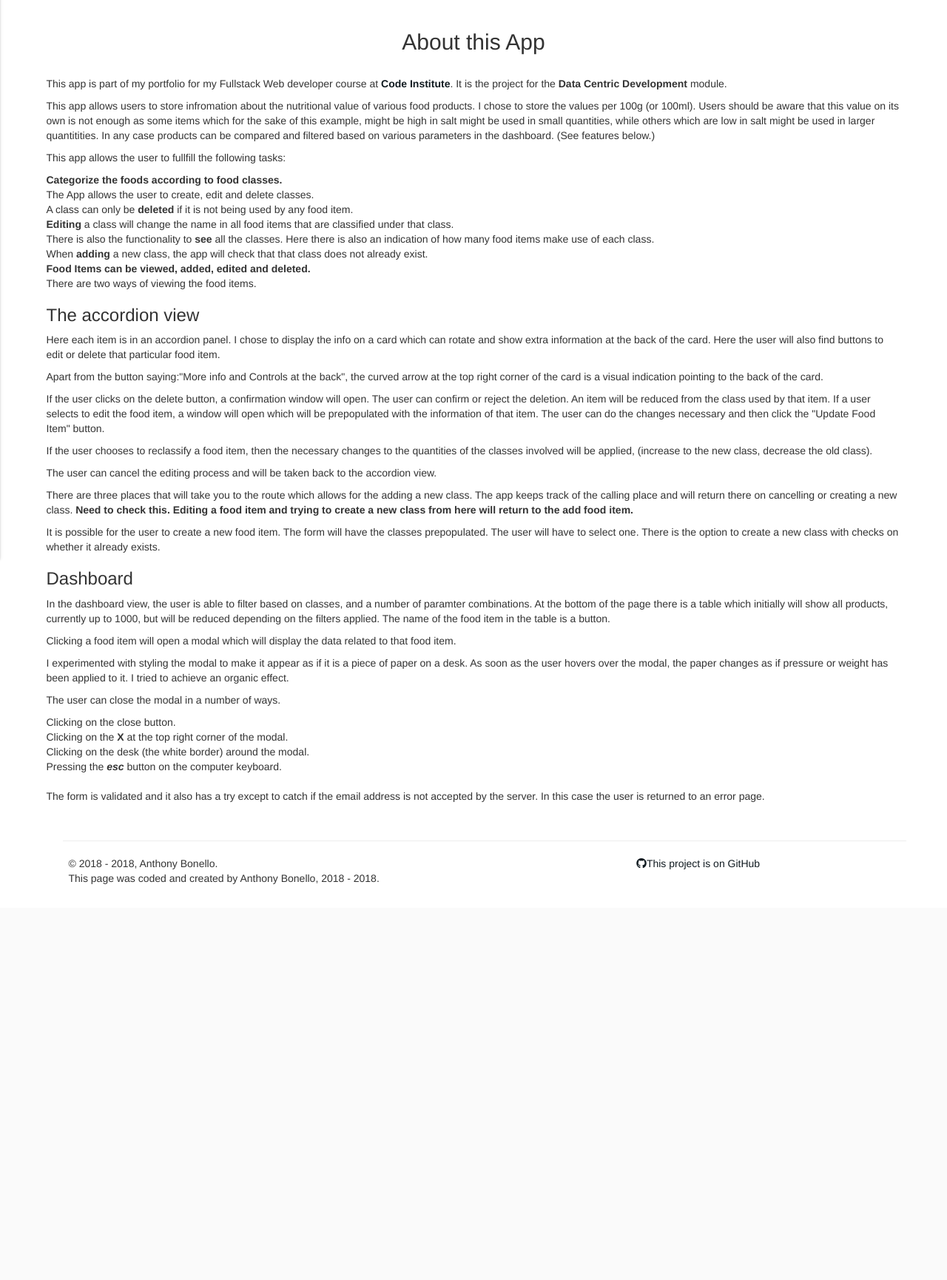
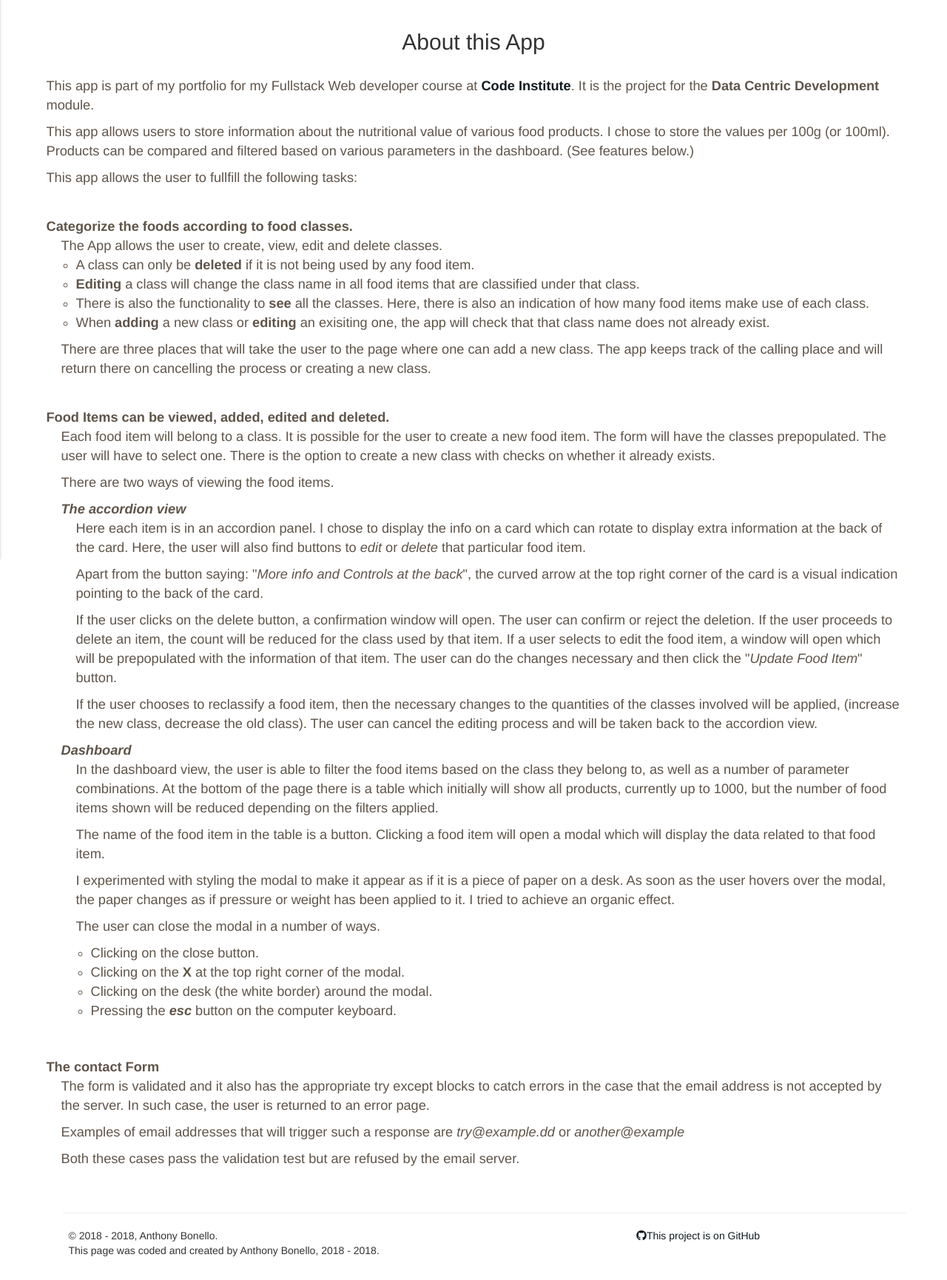
Before and after one commit to abonello/food_nutrition, a Flask app: page /about in a window 1280 px wide. Shown: the part 105-1835 px from the top of the page at 74% size. Before the commit the page ends 1300 px from the top, so only its background shows below. Run offline with Flask 2, Linux system fonts and the light colour scheme; some libraries are stand-ins or nearby versions.

Commit message:
Improve about

```diff
--- a/static/css/style.css
+++ b/static/css/style.css
@@ -15,6 +15,11 @@
     font-family: 'Montserrat', sans-serif;
     font-size: 18px;
     background: red;
+}
+
+a {
+    text-decoration: none;
+    color: rgb(17, 27, 33); /* #111b21; */
 }
 
 a.brand-logo {
@@ -541,3 +546,23 @@ thead tr th {
             transform: skew(2deg) rotate(2deg) translateY(5px);
     box-shadow: 0px 5px 5px 0 rgba(0,0,0,0.5);
 }
+
+.about {
+    font-size: 1.3em;
+    color: #5f5449;
+    /* color: #484538; */
+}
+
+.about>dl>dt {
+    padding-top: 30px;
+}
+
+.about dd {
+    padding-left: 20px;
+}
+
+.about dd ul>li {
+    list-style: circle;
+    /* padding-left: 10px; */
+    margin-left: 20px;
+}
--- a/templates/about.html
+++ b/templates/about.html
@@ -9,59 +9,63 @@
             </div>
         </div>
     </div>
-    <div class="row">
+    <div class="row about">
         <p>This app is part of my portfolio for my Fullstack Web developer course at <a href="https://www.codeinstitute.net/" target="_blank"><strong>Code Institute</strong></a>. It is the project for the <strong>Data Centric Development</strong> module.</p>
 
-        <p>This app allows users to store infromation about the nutritional value of various food products. I chose to store the values per 100g (or 100ml). Users should be aware that this value on its own is not enough as some items which for the sake of this example, might be high in salt might be used in small quantities, while others which are low in salt might be used in larger quantitities. In any case products can be compared and filtered based on various parameters in the dashboard. (See features below.)</p>
+        <p>This app allows users to store information about the nutritional value of various food products. I chose to store the values per 100g (or 100ml).
+            <!-- Users should be aware that this value on its own is not enough as some items which for the sake of this example, might be high in salt might be used in small quantities, while others which are low in salt might be used in larger quantitities. In any case products  -->
+            Products can be compared and filtered based on various parameters in the dashboard. (See features below.)</p>
 
         <p>This app allows the user to fullfill the following tasks:</p>
         <dl>
             <dt>Categorize the foods according to food classes. </dt>
-            <dd>The App allows the user to create, edit and delete classes. <br>
-                A class can only be <strong>deleted</strong> if it is not being used by any food item.<br>
-                <strong>Editing</strong> a class will change the name in all food items that are classified under that class.<br>
-                There is also the functionality to <strong>see</strong> all the classes. Here there is also an indication of how many food items make use of each class.<br>
-                When <strong>adding</strong> a new class, the app will check that that class does not already exist.
-
-
+            <dd>The App allows the user to create, view, edit and delete classes. <br>
+                <ul>
+                    <li>A class can only be <strong>deleted</strong> if it is not being used by any food item.</li>
+                    <li><strong>Editing</strong> a class will change the class name in all food items that are classified under that class.</li>
+                    <li>There is also the functionality to <strong>see</strong> all the classes. Here, there is also an indication of how many food items make use of each class.</li>
+                    <li>When <strong>adding</strong> a new class or <strong>editing</strong> an exisiting one, the app will check that that class name does not already exist.</li>
+                </ul>
+                <p>There are three places that will take the user to the page where one can add a new class. The app keeps track of the calling place and will return there on cancelling the process or creating a new class.
+                </p>
             </dd>
             <dt> Food Items can be viewed, added, edited and deleted.</dt>
             <dd>
+                <p>Each food item will belong to a class. It is possible for the user to create a new food item. The form will have the classes prepopulated. The user will have to select one. There is the option to create a new class with checks on whether it already exists.</p>
                 <p>There are two ways of viewing the food items. </p>
-
-                <h3>The accordion view</h3>
+                <dl>
+                    <dt>
+                        <!-- <h3>The accordion view</h3> -->
+                        <em>The accordion view</em>
+                    </dt>
+                    <dd>
                         <p>
-                Here each item is in an accordion panel. I chose to display the info on a card which can rotate and show extra information at the back of the card. Here the user will also find buttons to edit or delete that particular food item.
+                        Here each item is in an accordion panel. I chose to display the info on a card which can rotate to display extra information at the back of the card. Here, the user will also find buttons to <em>edit</em> or <em>delete</em> that particular food item.
                         </p>
-                <p>Apart from the button saying:"More info and Controls at the back", the curved arrow at the top right corner of the card is a visual indication pointing to the back of the card.</p>
+                        <p>Apart from the button saying: "<em>More info and Controls at the back</em>", the curved arrow at the top right corner of the card is a visual indication pointing to the back of the card.</p>
                         <p>
-                If the user clicks on the delete button, a confirmation window will open. The user can confirm or reject the deletion. An item will be reduced from the class used by that item.
-                If a user selects to edit the food item, a window will open which will be prepopulated with the information of that item. The user can do the changes necessary and then click the "Update Food Item" button.
+                        If the user clicks on the delete button, a confirmation window will open. The user can confirm or reject the deletion. If the user proceeds to delete an item, the count will be reduced for the class used by that item.
+                        If a user selects to edit the food item, a window will open which will be prepopulated with the information of that item. The user can do the changes necessary and then click the "<em>Update Food Item</em>" button.
                         </p>
                         <p>
-                If the user chooses to reclassify a food item, then the necessary changes to the quantities of the classes involved will be applied, (increase to the new class, decrease the old class).
+                        If the user chooses to reclassify a food item, then the necessary changes to the quantities of the classes involved will be applied, (increase the new class, decrease the old class). The user can cancel the editing process and will be taken back to the accordion view.
                         </p>
+                    </dd>
+                    <dt>
+                        <!-- <h3>Dashboard</h3> -->
+                        <em>Dashboard</em>
+                    </dt>
+                    <dd>
                         <p>
-                The user can cancel the editing process and will be taken back to the accordion view.
+                        In the dashboard view, the user is able to filter the food items based on the class they belong to, as well as a number of parameter combinations.
+                        At the bottom of the page there is a table which initially will show all products, currently up to 1000, but the number of food items shown will be reduced depending on the filters applied.
                         </p>
-
-                <p>There are three places that will take you to the route which allows for the adding a new class. The app keeps track of the calling place and will return there on cancelling or creating a new class.
-                <strong>Need to check this. Editing a food item and trying to create a new class from here will return to the add food item.</strong></p>
-                <p>
-                It is possible for the user to create a new food item. The form will have the classes prepopulated. The user will have to select one. There is the option to create a new class with checks on whether it already exists.</p>
-
-                <h3>Dashboard</h3>
-                <p>
-                In the dashboard view, the user is able to filter based on classes, and a number of paramter combinations.
-                At the bottom of the page there is a table which initially will show all products, currently up to 1000, but will be reduced depending on the filters applied. The name of the food item in the table is a button.
-                </p>
-                <p> Clicking a food item will open a modal which will display the data related to that food item.
+                        <p> The name of the food item in the table is a button. Clicking a food item will open a modal which will display the data related to that food item.
                         </p>
                         <p>
                         I experimented with styling the modal to make it appear as if it is a piece of paper on a desk. As soon as the user hovers over the modal, the paper changes as if pressure or weight has been applied to it. I tried to achieve an organic effect.
                         </p>
                         <p>
-
                         The user can close the modal in a number of ways.
                         </p>
                         <ul>
@@ -72,8 +76,15 @@
                         </ul>
                     </dd>
                 </dl>
+            </dd>
 
-        <p>The form is validated and it also has a try except to catch if the email address is not accepted by the server. In this case the user is returned to an error page.</p>
+            <dt>The contact Form</dt>
+            <dd>
+                <p>The form is validated and it also has the appropriate try except blocks to catch errors in the case that the email address is not accepted by the server. In such case, the user is returned to an error page.</p>
+                <p>Examples of email addresses that will trigger such a response are <em>try@example.dd</em> or <em>another@example</em></p>
+                <p>Both these cases pass the validation test but are refused by the email server.</p>
+            </dd>
+        </dl>
 
     </div>
 
--- a/templates/base.html
+++ b/templates/base.html
@@ -16,14 +16,6 @@
             crossorigin="anonymous" />
     <link rel="stylesheet" href="./static/vendor/dc.css" />
     <link rel="stylesheet" href="{{url_for('static', filename='css/style.css')}}" type="text/css" />
-    <!-- Temporary style for dashboard, also effecting other pages. -->
-    <style>
-        a {
-            text-decoration: none;
-            color: rgb(17, 27, 33); /* #111b21; */
-        }
-
-    </style>
 </head>
 <body>
 
@@ -32,7 +24,6 @@
             <nav>
                 <div class="nav-wrapper">
                     <a href="{{ url_for('index') }}" class="brand-logo">NUTRITION</a>
-                    <!--<a href="#" data-target="mobile-demo" class="sidenav-trigger"><i class="material-icons">menu</i></a>-->
                     <a href="#" data-activates="mobile-menu" class="button-collapse"><i class="material-icons">menu</i></a>
                     <ul id="wide-menu" class="right hide-on-med-and-down">
                         <li><a href="{{ url_for('index') }}">Home</a></li>
@@ -42,7 +33,6 @@
                         <li><a href="{{ url_for('get_classification') }}">Food Classes</a></li>
                         <li><a href="{{ url_for('about') }}">About</a></li>
                         <li><a href="{{ url_for('contact') }}">Contact</a></li>
-                        <!-- <li><a href="{#{ url_for('add_category') }#}">Add Category</a></li> -->
                     </ul>
                     <ul class="side-nav" id="mobile-menu">
                         <li><a href="{{ url_for('index') }}">Home</a></li>
@@ -52,7 +42,6 @@
                         <li><a href="{{ url_for('get_classification') }}">Food Classes</a></li>
                         <li><a href="{{ url_for('about') }}">About</a></li>
                         <li><a href="{{ url_for('contact') }}">Contact</a></li>
-                        <!-- <li><a href="{#{ url_for('add_category') }#}">Add Category</a></li> -->
                     </ul>
                 </div>
             </nav>
--- a/templates/message_error.html
+++ b/templates/message_error.html
@@ -13,7 +13,7 @@
         <h3>Oops!! &emsp;- &emsp; Something went wrong</h3>
         <p>Email address used: <strong>{{ email }}</strong></p>
         <p>This sometimes happen if
-            the email address you entered is not in a valid format or is blacklisted.</p>
+            the email address you entered is not in a valid format or is blacklisted. Other issues might also raise this error.</p>
         <p><strong>Please <button class="btn btn-success"><a href="javascript:history.back()">Go Back</a></button>. Check the form and try again.</strong></p>
 
     </div>
```
Lines whose indentation alone changed are shown as unchanged.
